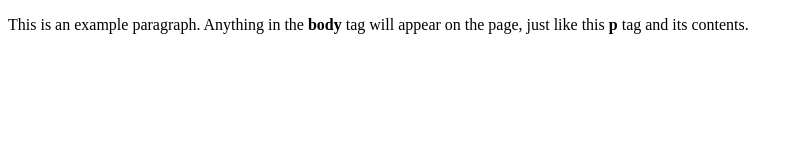
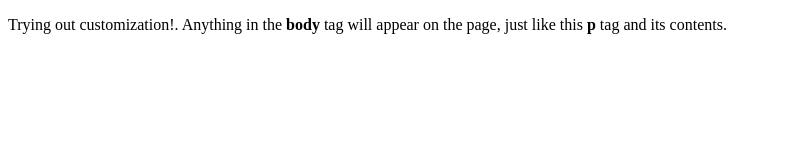
Before and after one commit to samuelkihongchoi/samuelkihongchoi.github.io, a plain HTML site: page index.html in a window 1280 px wide. Shown: the whole page, without its empty margins (0-800 px from the left). Drawn offline with Linux system fonts and the light colour scheme.

Commit message:
Update index.html

```diff
--- a/index.html
+++ b/index.html
@@ -4,6 +4,6 @@
     <title>Welcome to my website!</title>
   </head>
   <body>
-    <p>This is an example paragraph. Anything in the <strong>body</strong> tag will appear on the page, just like this <strong>p</strong> tag and its contents.</p>
+    <p>Trying out customization!. Anything in the <strong>body</strong> tag will appear on the page, just like this <strong>p</strong> tag and its contents.</p>
   </body>
 </html>
```
